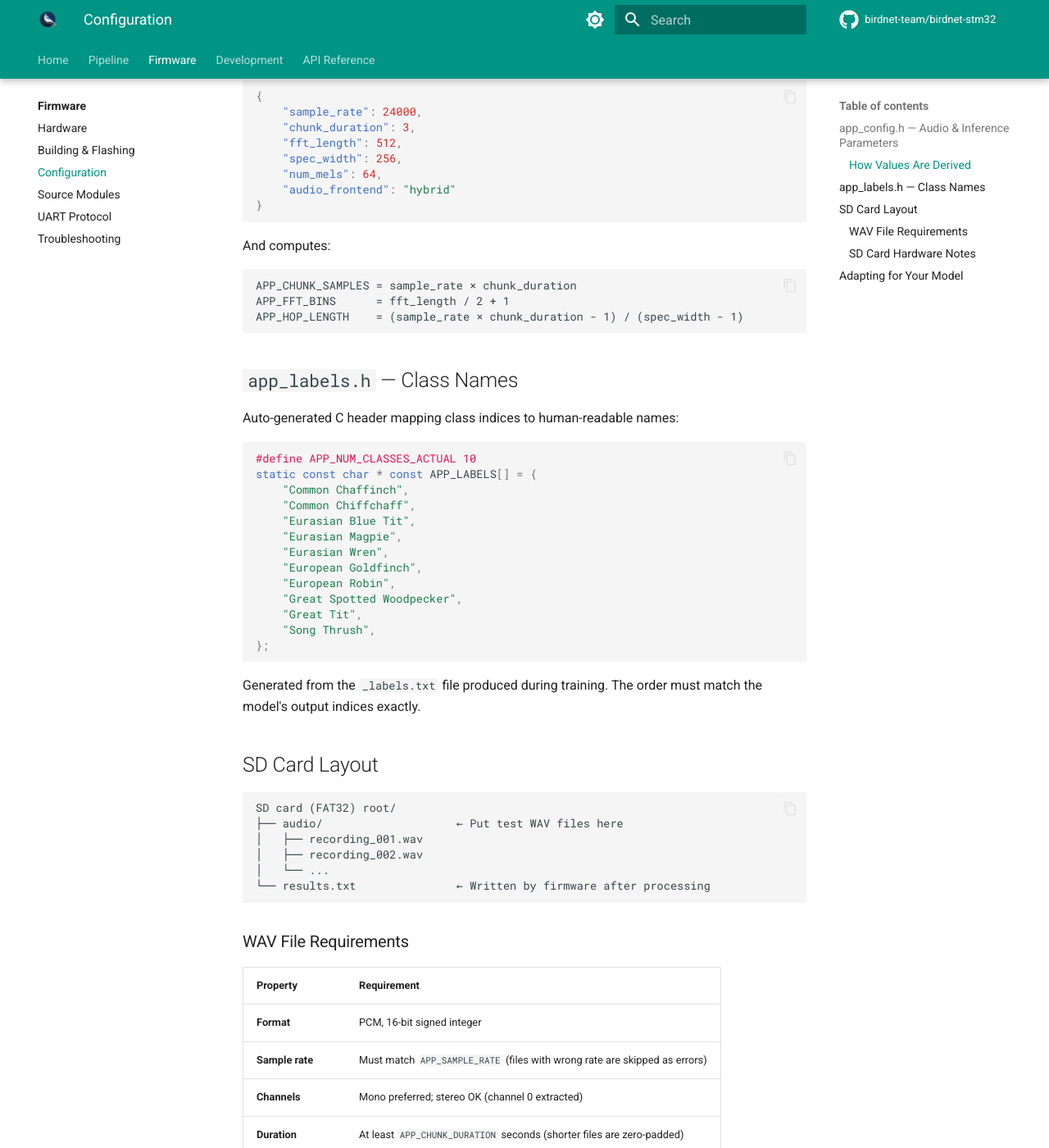
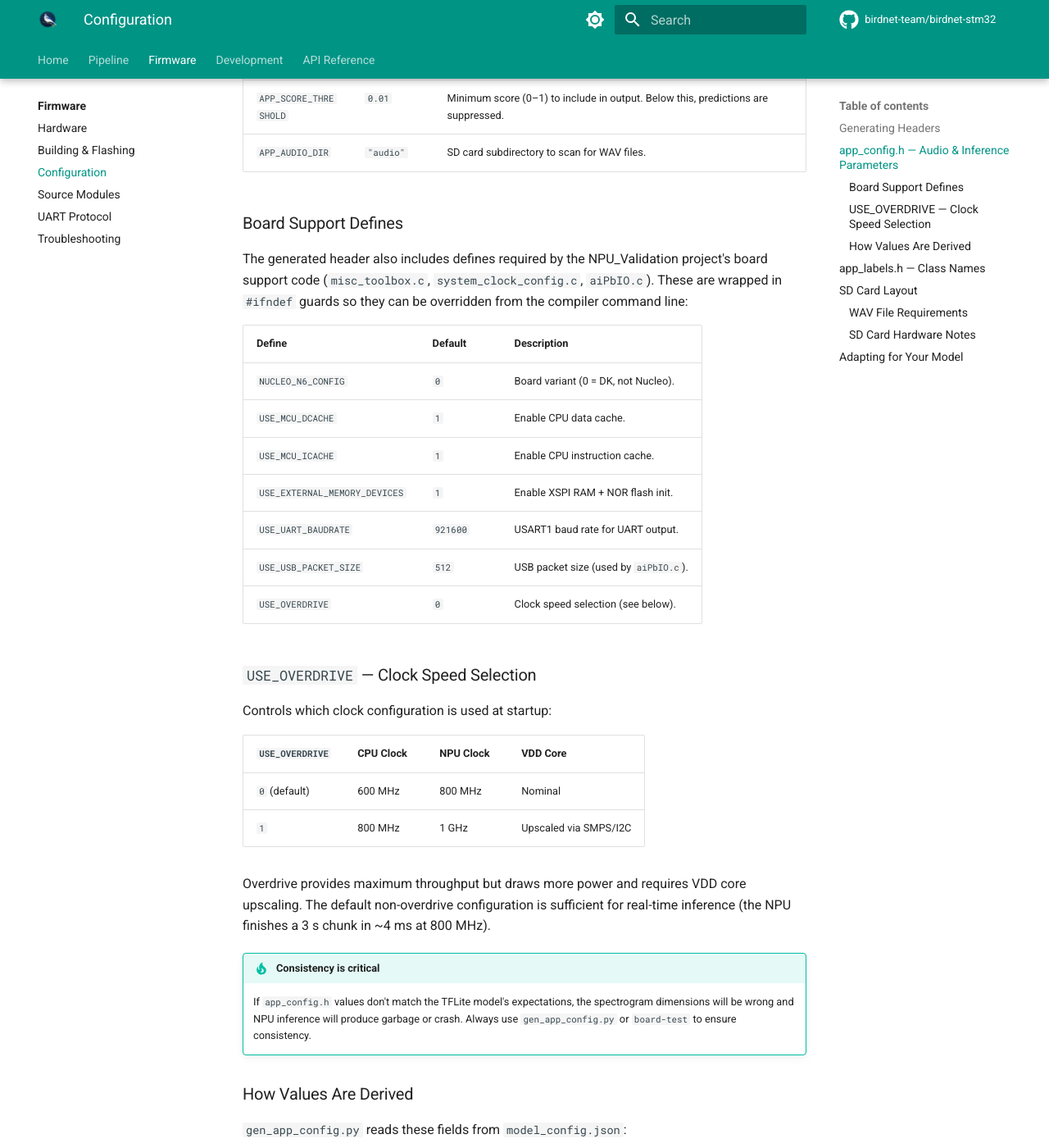
Before and after one commit to birdnet-team/birdnet-stm32, an MkDocs documentation site: the page built from docs/firmware/configuration.md, in a window 1280 px wide and 1400 px high, scrolled down 1379 px. Shown: the whole window at 82% size. Built offline with MkDocs 1.6.1 and Material for MkDocs 9.7.7, drawn with Linux system fonts in a browser that asks for light colours; comment, search, counter and statistics services are not loaded; some of the changed text lies outside the part shown.

Commit message:
Add gen_app_config.py, USE_OVERDRIVE flag, and fractional chunk duration support
- Add firmware/gen_app_config.py as single source of truth for generating
  app_config.h and app_labels.h from model_config.json + labels file
- Add 'make configure' Makefile target for standalone header generation
- Add USE_OVERDRIVE compile-time flag (default 0) with non-overdrive
  clock init calling SystemClock_Config_HSI_no_overdrive()
- Compute APP_CHUNK_SAMPLES as int(sr * chunk_duration) literal to fix
  truncation of fractional durations (2.9s -> 63945, not 3*22050=66150)
- Include all NPU_Validation board support defines (USE_UART_BAUDRATE,
  USE_USB_PACKET_SIZE, etc.) in generated app_config.h with #ifndef guards
- Refactor board_test.py to delegate header generation to gen_app_config.py
- Fix chunk_duration type annotations from int to float across pipeline
- Update firmware README, docs/firmware/configuration.md, building.md
- Read all summary lines after DONE marker in serial capture
- Print raw UART output during board-test for debugging

````diff
--- a/docs/firmware/configuration.md
+++ b/docs/firmware/configuration.md
@@ -1,16 +1,36 @@
 # Configuration
 
 All firmware parameters are `#define` constants in two auto-generated headers.
-The `board-test` Python command writes these from your `model_config.json` and
-labels file. If you're building manually, you must set them yourself.
+The `board-test` Python command generates these from your `model_config.json`
+and labels file. You can also generate them manually with `gen_app_config.py`
+or `make configure`.
+
+## Generating Headers
+
+The recommended way to produce `app_config.h` and `app_labels.h` is through
+the shared generator script:
+
+```bash
+# From the firmware/ directory:
+make configure
+
+# Or specify a different model:
+make configure MODEL_CONFIG=../checkpoints/raw_model_model_config.json \
+               LABELS_FILE=../checkpoints/raw_model_labels.txt
+
+# Or call the script directly:
+python gen_app_config.py ../checkpoints/best_model_model_config.json
+```
+
+The `board-test` command calls the same generator automatically.
 
 ## `app_config.h` — Audio & Inference Parameters
 
 | Define | Example | Description |
 |---|---|---|
-| `APP_SAMPLE_RATE` | `24000` | Audio sample rate in Hz. **Must match** the model's training rate. WAV files with a different rate are skipped. |
-| `APP_CHUNK_DURATION` | `3` | Chunk length in seconds. |
-| `APP_CHUNK_SAMPLES` | `72000` | Total samples per chunk (`SR × duration`). Determines `audio_buf` size. |
+| `APP_SAMPLE_RATE` | `22050` | Audio sample rate in Hz. **Must match** the model's training rate. WAV files with a different rate are skipped. |
+| `APP_CHUNK_DURATION` | `2.9` | Chunk length in seconds. Can be fractional. |
+| `APP_CHUNK_SAMPLES` | `63945` | Total samples per chunk (`int(SR × duration)`). Computed as an integer literal — avoids truncation from integer-only C macros. |
 | `APP_FFT_LENGTH` | `512` | FFT window size. **Must be 512** — the FFT implementation is hardcoded for this size. |
 | `APP_FFT_BINS` | `257` | Frequency bins (`FFT_LENGTH / 2 + 1`). Derived, do not set independently. |
 | `APP_HOP_LENGTH` | `281` | STFT hop in samples. Controls how many time frames fit in one chunk. |
@@ -22,32 +42,62 @@
 | `APP_SCORE_THRESHOLD` | `0.01` | Minimum score (0–1) to include in output. Below this, predictions are suppressed. |
 | `APP_AUDIO_DIR` | `"audio"` | SD card subdirectory to scan for WAV files. |
 
+### Board Support Defines
+
+The generated header also includes defines required by the NPU_Validation
+project's board support code (`misc_toolbox.c`, `system_clock_config.c`,
+`aiPbIO.c`). These are wrapped in `#ifndef` guards so they can be overridden
+from the compiler command line:
+
+| Define | Default | Description |
+|---|---|---|
+| `NUCLEO_N6_CONFIG` | `0` | Board variant (0 = DK, not Nucleo). |
+| `USE_MCU_DCACHE` | `1` | Enable CPU data cache. |
+| `USE_MCU_ICACHE` | `1` | Enable CPU instruction cache. |
+| `USE_EXTERNAL_MEMORY_DEVICES` | `1` | Enable XSPI RAM + NOR flash init. |
+| `USE_UART_BAUDRATE` | `921600` | USART1 baud rate for UART output. |
+| `USE_USB_PACKET_SIZE` | `512` | USB packet size (used by `aiPbIO.c`). |
+| `USE_OVERDRIVE` | `0` | Clock speed selection (see below). |
+
+### `USE_OVERDRIVE` — Clock Speed Selection
+
+Controls which clock configuration is used at startup:
+
+| `USE_OVERDRIVE` | CPU Clock | NPU Clock | VDD Core |
+|---|---|---|---|
+| `0` (default) | 600 MHz | 800 MHz | Nominal |
+| `1` | 800 MHz | 1 GHz | Upscaled via SMPS/I2C |
+
+Overdrive provides maximum throughput but draws more power and requires VDD
+core upscaling. The default non-overdrive configuration is sufficient for
+real-time inference (the NPU finishes a 3 s chunk in ~4 ms at 800 MHz).
+
 !!! tip "Consistency is critical"
     If `app_config.h` values don't match the TFLite model's expectations, the
     spectrogram dimensions will be wrong and NPU inference will produce garbage
-    or crash. The automated `board-test` command ensures consistency by reading
-    `model_config.json`.
+    or crash. Always use `gen_app_config.py` or `board-test` to ensure
+    consistency.
 
 ### How Values Are Derived
 
-The `board-test` orchestrator reads these fields from `model_config.json`:
+`gen_app_config.py` reads these fields from `model_config.json`:
 
 ```json
 {
-    "sample_rate": 24000,
-    "chunk_duration": 3,
+    "sample_rate": 22050,
+    "chunk_duration": 2.9,
     "fft_length": 512,
     "spec_width": 256,
     "num_mels": 64,
-    "audio_frontend": "hybrid"
+    "audio_frontend": "raw"
 }
 ```
 
 And computes:
 ```
-APP_CHUNK_SAMPLES = sample_rate × chunk_duration
+APP_CHUNK_SAMPLES = int(sample_rate × chunk_duration)   # 63945
 APP_FFT_BINS      = fft_length / 2 + 1
-APP_HOP_LENGTH    = (sample_rate × chunk_duration - 1) / (spec_width - 1)
+APP_HOP_LENGTH    = from model config (or fft_length // 2 + 2)
 ```
 
 ## `app_labels.h` — Class Names
@@ -95,10 +145,9 @@
 | **Maximum count** | 512 files (`SD_MAX_FILES` constant in `sd_handler.h`) |
 
 !!! note "Sample rate mismatch"
-    The firmware does **not** resample. If your model was trained at 24 kHz, all
-    test WAV files must also be 24 kHz. The `board-test` command resamples files
-    automatically when copying them to the SD card — if you prepare the card
-    manually, ensure the rates match.
+    The firmware does **not** resample. If your model was trained at 22050 Hz,
+    all test WAV files must also be 22050 Hz. Prepare matching files before
+    copying them to the SD card.
 
 ### SD Card Hardware Notes
 
--- a/pyproject.toml
+++ b/pyproject.toml
@@ -4,7 +4,7 @@
 
 [project]
 name = "birdnet-stm32"
-version = "0.4.0"
+version = "0.5.0"
 description = "Bird sound classification for edge deployment on STM32N6570-DK with NPU"
 readme = "README.md"
 license = {text = "MIT"}
--- a/test.py
+++ b/test.py
@@ -224,7 +224,7 @@
         list[np.ndarray]: List of per-chunk inputs ready for model.predict.
     """
     sr = int(cfg["sample_rate"])
-    cd = int(cfg["chunk_duration"])
+    cd = float(cfg["chunk_duration"])
     num_mels = int(cfg["num_mels"])
     spec_width = int(cfg["spec_width"])
 
````
Also changed, not shown: CHANGELOG.md (+23 -0 lines), README.md (+1 -1 lines), docs/firmware/building.md (+5 -2 lines), firmware/README.md (+109 -24 lines), 10 other files.
